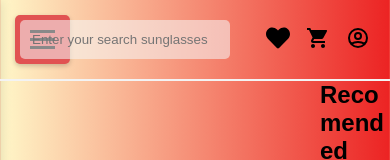
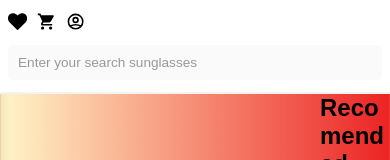
Before and after one commit to AnshMeshram/Sunglasses-Store, a React (Create React App) app: page / in a window 390 px wide. Shown: the top 160 px of the page. Built offline with nearby package versions, Linux system fonts and the light colour scheme.

Commit message:
fix: make search bar responsive for mobile and tablet screens

```diff
--- a/src/Nav/Nav.css
+++ b/src/Nav/Nav.css
@@ -7,7 +7,8 @@
     align-items: center;
     padding: 20px;
     z-index: 999;
-    position: relative; /* Add this */
+    position: relative;
+    background-color: #fff;
 }
 
 /* Style for the search input */
@@ -18,42 +19,126 @@
     outline: none;
     margin-right: 20px;
     border-radius: 5px;
-    width: 50rem;
-    max-width: 100%; /* Add this for responsiveness */
+    width: 100%;
+    max-width: 50rem;
+    min-width: 200px;
+    transition: all 0.3s ease;
+}
+
+.search-input::placeholder {
+    color: #999;
+}
+
+.search-input:focus {
+    background: #efefef;
+    box-shadow: 0 0 5px rgba(255, 131, 102, 0.3);
 }
 
 /* Container for profile icons and the Sign Up button */
 .profile-container {
     display: flex;
     align-items: center;
+    gap: 1rem;
+    flex-shrink: 0; /* Prevent icons from shrinking */
 }
 
 /* Style for each icon */
 .nav-icons {
     font-size: 1.5rem;
     color: #000;
-    margin-left: 1rem;
     text-decoration: none;
+    transition: color 0.3s ease;
 }
 
 .nav-icons:hover {
     color: #f8a7a7;
 }
 
-/* Mobile styles */
+/* Cart badge wrapper */
+.cart-wrapper {
+    position: relative;
+    display: inline-block;
+}
+
+.cart-badge {
+    position: absolute;
+    top: -6px;
+    right: -8px;
+    background: #ff4d4f;
+    color: #fff;
+    border-radius: 50%;
+    padding: 2px 6px;
+    font-size: 0.75rem;
+    font-weight: 600;
+    min-width: 18px;
+    text-align: center;
+}
+
+/* Bag icon when item is in cart */
+.bag-icon.in-cart {
+    color: #ff4d4f;
+}
+
+/* Tablet styles (768px - 1024px) */
+@media (max-width: 1024px) and (min-width: 769px) {
+    .nav-container {
+        margin-left: 200px; /* Match tablet sidebar width */
+        padding: 15px;
+    }
+
+    .search-input {
+        max-width: 30rem;
+        font-size: 0.95rem;
+    }
+
+    .nav-icons {
+        font-size: 1.3rem;
+    }
+}
+
+/* Mobile styles (up to 768px) */
 @media (max-width: 768px) {
     .nav-container {
-        margin-left: 0; /* Remove margin on mobile */
+        margin-left: 0; /* Remove margin when sidebar is hidden/toggled */
+        padding: 15px 10px;
+        flex-wrap: wrap; /* Allow wrapping if needed */
+        gap: 10px;
     }
 
     .search-input {
         width: 100%;
+        max-width: 100%;
+        margin-right: 0;
+        font-size: 0.9rem;
+        order: 2; /* Move search bar below icons if needed */
+    }
+
+    .profile-container {
+        order: 1;
+        gap: 0.8rem;
+    }
+
+    .nav-icons {
+        font-size: 1.4rem;
     }
 }
 
-/* Tablet styles */
-@media (max-width: 1024px) and (min-width: 769px) {
+/* Small mobile (up to 480px) */
+@media (max-width: 480px) {
     .nav-container {
-        margin-left: 200px; /* Match tablet sidebar width */
+        padding: 12px 8px;
+    }
+
+    .search-input {
+        padding: 10px;
+        font-size: 0.85rem;
+    }
+
+    .nav-icons {
+        font-size: 1.2rem;
+    }
+
+    .profile-container {
+        gap: 0.6rem;
     }
 }
```
